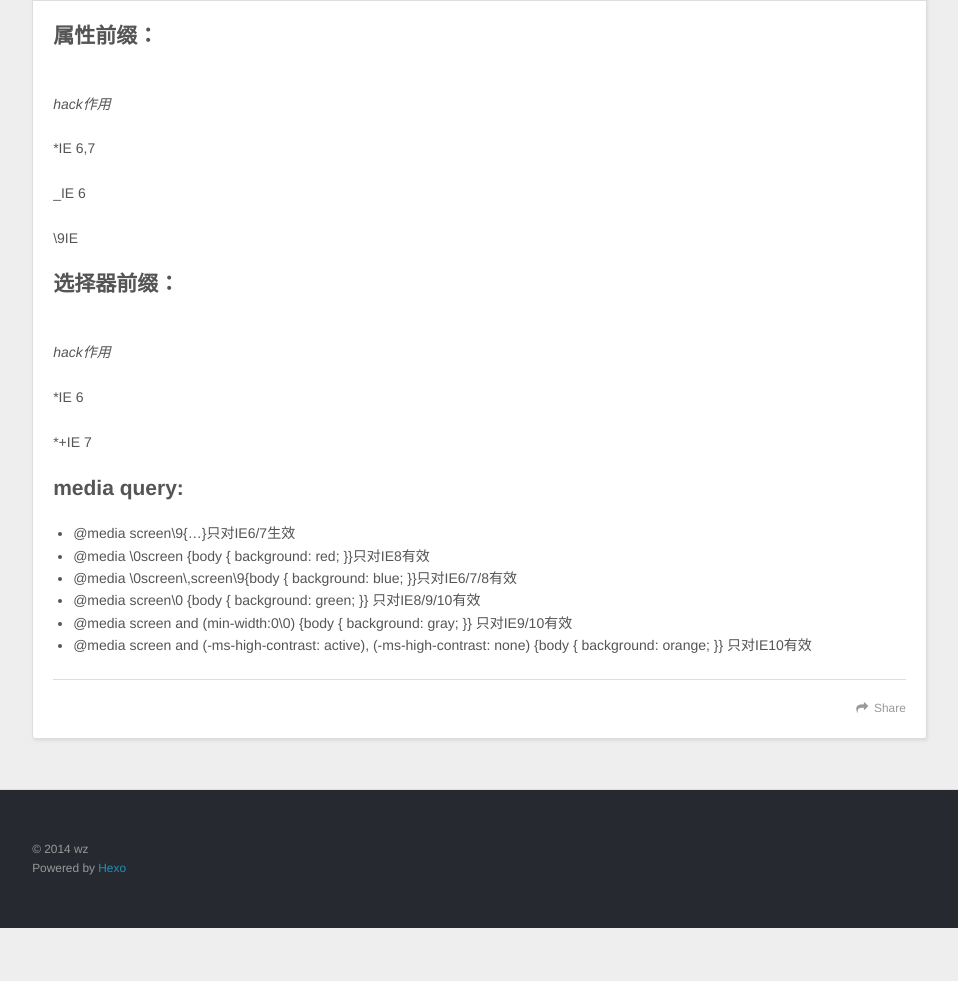
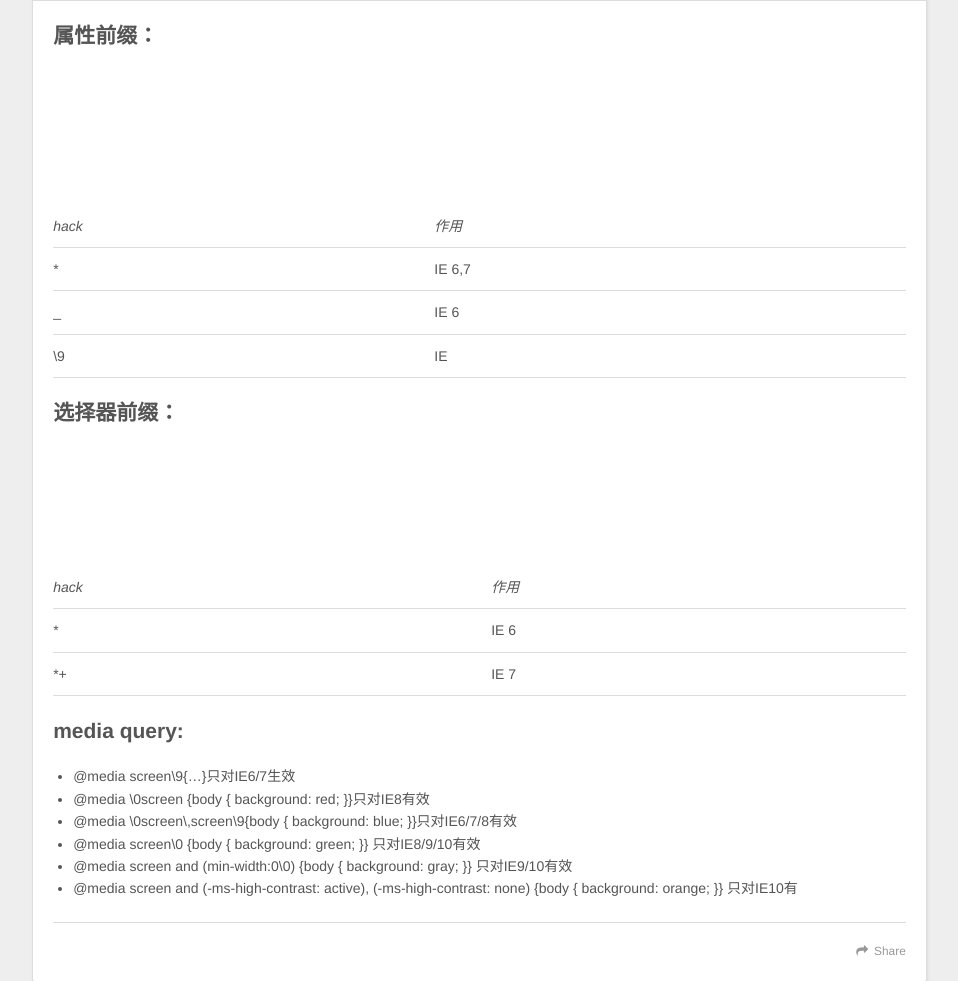
Before and after one commit to w7121544/w7121544.github.io, a plain HTML site: page 2014/11/05/new-post/index.html in a window 1280 px wide. Shown: the part 1069-2050 px from the top of the page, without its empty margins (8-966 px from the left). Before the commit the page ends 1997 px from the top, so only its background shows below. Drawn offline with nearby package versions, Linux system fonts and the light colour scheme.

Commit message:
Site updated: 2014-11-05 00:45:47

```diff
--- a/2014/11/05/new-post/index.html
+++ b/2014/11/05/new-post/index.html
@@ -151,16 +151,11 @@
 这段文字只在非IE浏览器显示
 &lt;![endif]--&gt;</span>
 </code></pre><h2 id="属性前缀：">属性前缀：</h2>
-<p><table></table></p>
-<p><tr><td><em>hack</em></td><td><em>作用</em></td></tr></p>
-<p><tr><td>*</td><td>IE 6,7</td></tr></p>
-<p><tr><td>_</td><td>IE 6</td></tr></p>
-<p><tr><td>\9</td><td>IE</td></tr><br></p>
+<table><br><tbody><br><tr><td><em>hack</em></td><td><em>作用</em></td></tr><br><tr><td>*</td><td>IE 6,7</td></tr><br><tr><td>_</td><td>IE 6</td></tr><br><tr><td>\9</td><td>IE</td></tr><br></tbody><br></table>
+
 <h2 id="选择器前缀：">选择器前缀：</h2>
-<p><table></table></p>
-<p><tr><td><em>hack</em></td><td><em>作用</em></td></tr></p>
-<p><tr><td>*</td><td>IE 6</td></tr></p>
-<p><tr><td>*+</td><td>IE 7</td></tr><br></p>
+<table><br><tbody><br><tr><td><em>hack</em></td><td><em>作用</em></td></tr><br><tr><td>*</td><td>IE 6</td></tr><br><tr><td>*+</td><td>IE 7</td></tr><br></tbody><br></table>
+
 <h2 id="media_query:">media query:</h2>
 <ul>
 <li>@media screen\9{…}只对IE6/7生效</li>
@@ -168,7 +163,7 @@
 <li>@media \0screen\,screen\9{body { background: blue; }}只对IE6/7/8有效</li>
 <li>@media screen\0 {body { background: green; }} 只对IE8/9/10有效</li>
 <li>@media screen and (min-width:0\0) {body { background: gray; }} 只对IE9/10有效</li>
-<li>@media screen and (-ms-high-contrast: active), (-ms-high-contrast: none) {body { background: orange; }} 只对IE10有效</li>
+<li>@media screen and (-ms-high-contrast: active), (-ms-high-contrast: none) {body { background: orange; }} 只对IE10有</li>
 </ul>
 
 
```
Also changed, not shown: index.html (+5 -10 lines).
